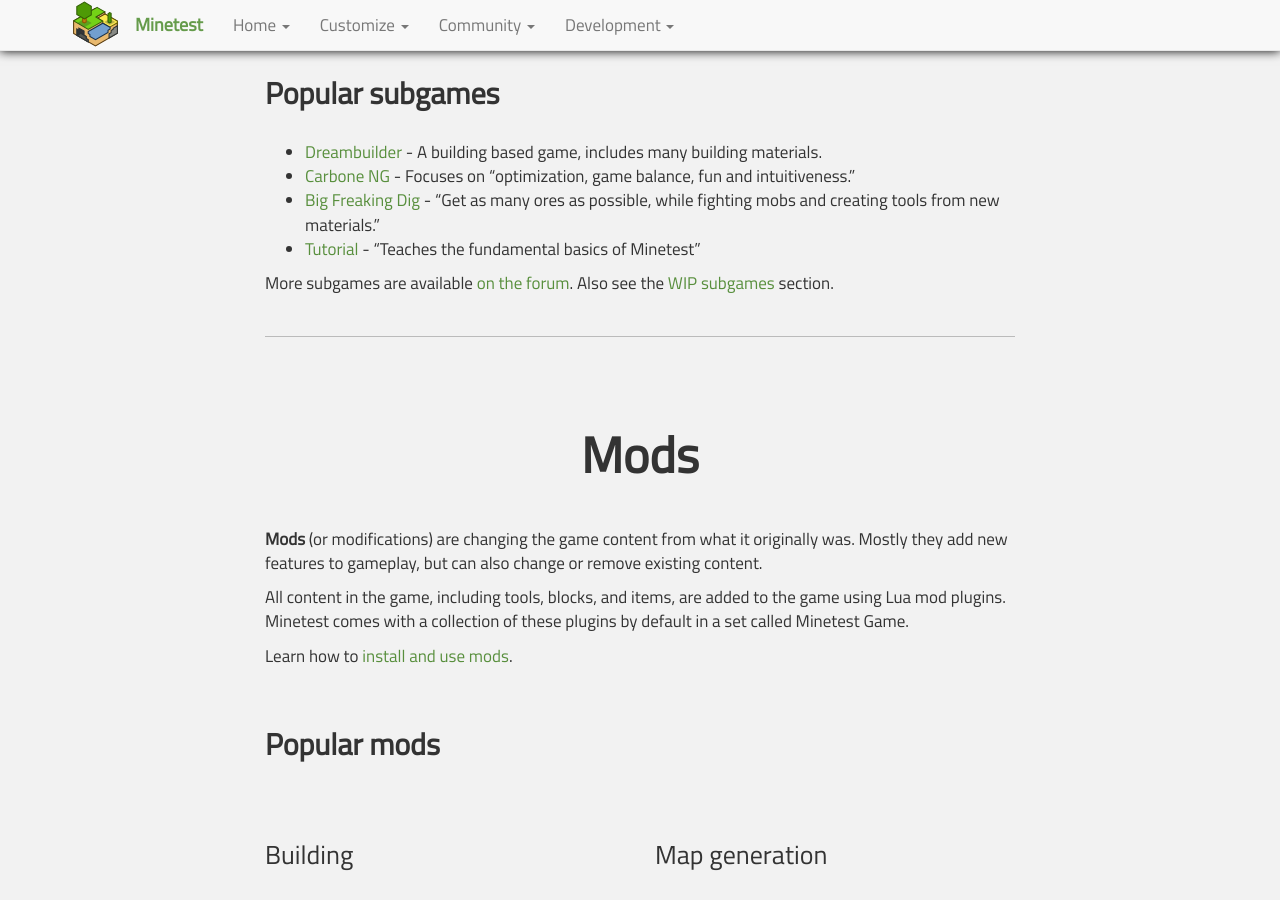
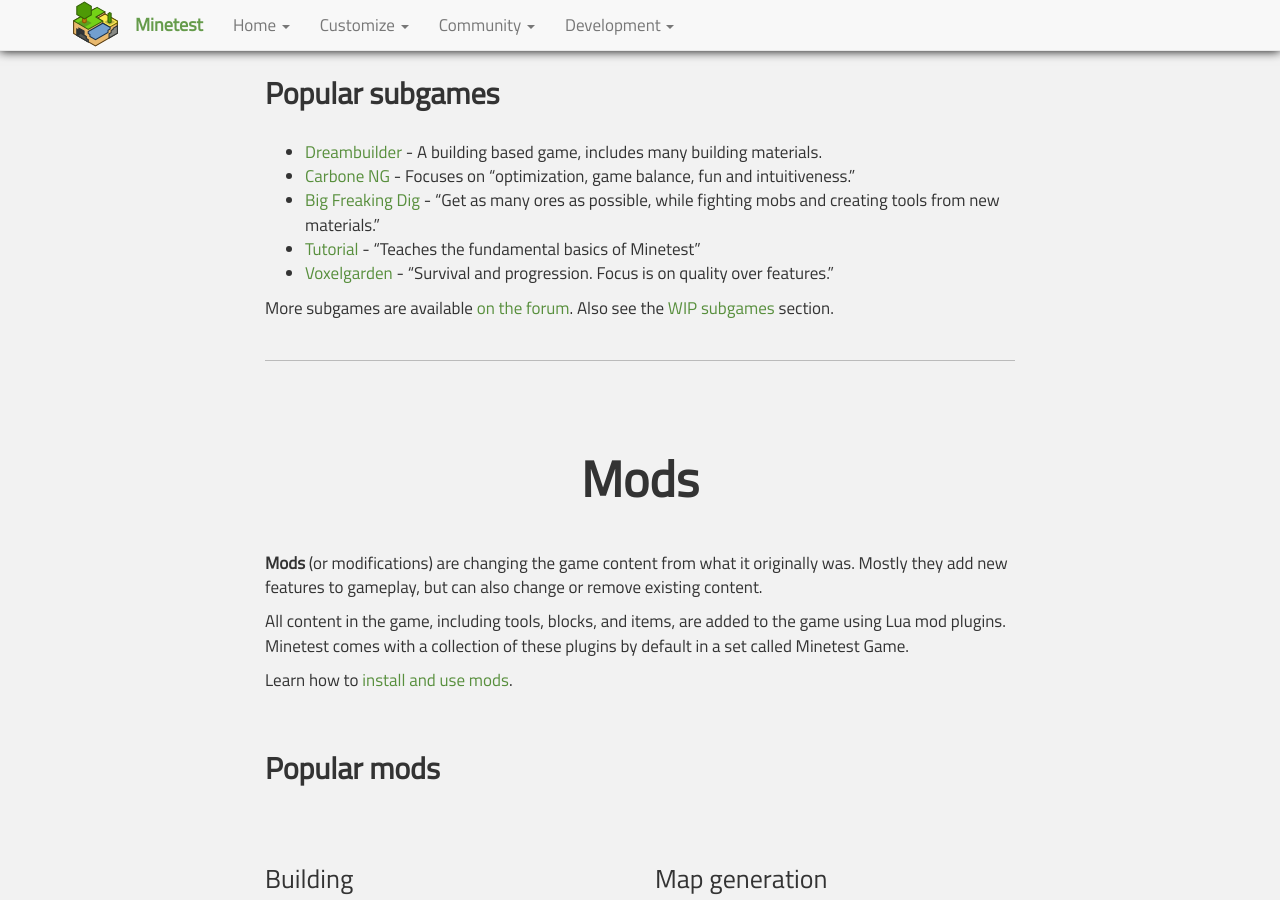
Before and after one commit to minetest/minetest.github.io, a Jekyll site: the page built from customize.html, in a window 1280 px wide and 900 px high, scrolled down 546 px. Built offline with Jekyll 4.4.1, drawn with Linux system fonts in a browser that asks for light colours; comment, search, counter and statistics services are not loaded.

Commit message:
Add Voxelgarden to subgame list

```diff
--- a/customize.html
+++ b/customize.html
@@ -22,6 +22,7 @@ redirect_from:
   <li><a href="https://forum.minetest.net/viewtopic.php?t=12824">Carbone NG</a> - Focuses on “optimization, game balance, fun and intuitiveness.”</li>
   <li><a href="https://forum.minetest.net/viewtopic.php?t=9036">Big Freaking Dig</a> - “Get as many ores as possible, while fighting mobs and creating tools from new materials.”</li>
   <li><a href="http://wiki.minetest.net/Games/Tutorial">Tutorial</a> - “Teaches the fundamental basics of Minetest”</li>
+  <li><a href="https://forum.minetest.net/viewtopic.php?id=6346">Voxelgarden</a> - “Survival and progression. Focus is on quality over features.”</li>
 </ul>
 
 <p>
```
